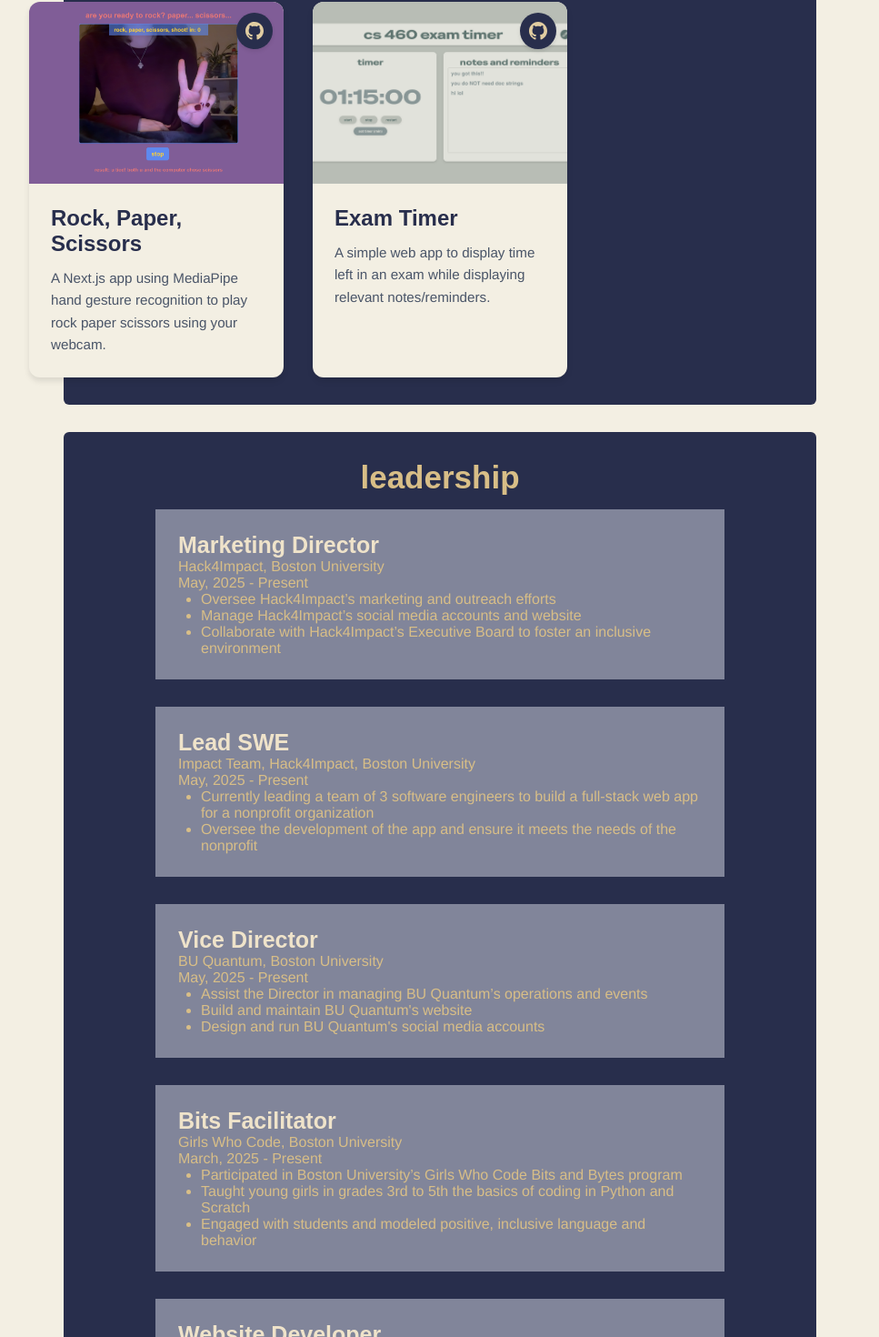
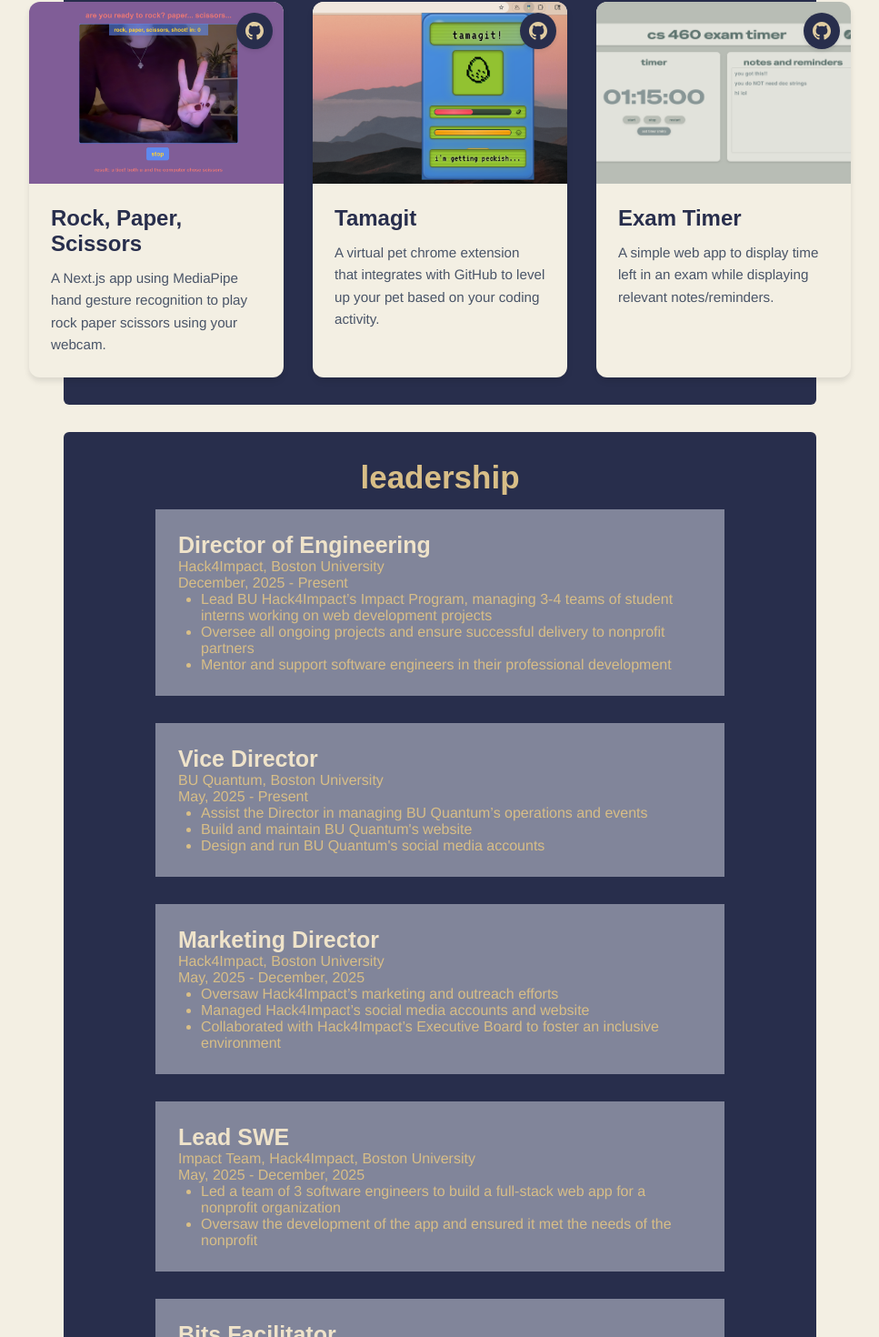
Before and after one commit to nicolajack/portfolio, a React (Vite) app in the folder frontend/: page / in a window 1280 px wide. Shown: the part 2077-3547 px from the top of the page at 91% size, without its empty margins (156-1123 px from the left). Built offline with nearby package versions, Linux system fonts and the light colour scheme; no server answers; a web font is replaced by a local one.

Commit message:
updates!

```diff
--- a/frontend/src/App.css
+++ b/frontend/src/App.css
@@ -323,3 +323,7 @@
 body.dark-mode #mouseGradient {
   background: #D8BE87;
 }
+
+body.dark-mode #exp h3 {
+  color: #D8BE87;
+}
--- a/frontend/src/App.jsx
+++ b/frontend/src/App.jsx
@@ -15,6 +15,7 @@
 import portfolioImg from './assets/woahhmeta.png';
 import rpsImg from './assets/rpspreview.png';
 import examTimerImg from './assets/examTimerPreview.png'
+import tamagitImg from './assets/tamagitPreview.png'
 import { Analytics } from '@vercel/analytics/react';
 
 function App() {
@@ -98,6 +99,13 @@
                         image={rpsImg}
                     />
                     <Projects
+                        name="Tamagit"
+                        description="A virtual pet chrome extension that integrates with GitHub to level up your pet based on your coding activity."
+                        github="https://github.com/nicolajack/tamagit"
+                        deployLink="https://github.com/nicolajack/tamagit"
+                        image={tamagitImg}
+                    />
+                    <Projects
                         name="Exam Timer"
                         description="A simple web app to display time left in an exam while displaying relevant notes/reminders."
                         github="https://github.com/nicolajack/examTimer"
@@ -110,16 +118,10 @@
             <div id="exp">
                 <h2>leadership</h2>
                 <Experiences
-                    title="Marketing Director"
+                    title="Director of Engineering"
                     info="Hack4Impact, Boston University"
-                    dates="May, 2025 - Present"
-                    bullets={["Oversee Hack4Impact’s marketing and outreach efforts", "Manage Hack4Impact’s social media accounts and website", "Collaborate with Hack4Impact’s Executive Board to foster an inclusive environment"]}>
-                </Experiences>
-                <Experiences
-                    title="Lead SWE"
-                    info="Impact Team, Hack4Impact, Boston University"
-                    dates="May, 2025 - Present"
-                    bullets={["Currently leading a team of 3 software engineers to build a full-stack web app for a nonprofit organization", "Oversee the development of the app and ensure it meets the needs of the nonprofit"]}>
+                    dates="December, 2025 - Present"
+                    bullets={["Lead BU Hack4Impact’s Impact Program, managing 3-4 teams of student interns working on web development projects", "Oversee all ongoing projects and ensure successful delivery to nonprofit partners", "Mentor and support software engineers in their professional development"]}>
                 </Experiences>
                 <Experiences
                     title="Vice Director"
@@ -128,15 +130,27 @@
                     bullets={["Assist the Director in managing BU Quantum’s operations and events", "Build and maintain BU Quantum's website", "Design and run BU Quantum's social media accounts"]}>
                 </Experiences>
                 <Experiences
+                    title="Marketing Director"
+                    info="Hack4Impact, Boston University"
+                    dates="May, 2025 - December, 2025"
+                    bullets={["Oversaw Hack4Impact’s marketing and outreach efforts", "Managed Hack4Impact’s social media accounts and website", "Collaborated with Hack4Impact’s Executive Board to foster an inclusive environment"]}>
+                </Experiences>
+                <Experiences
+                    title="Lead SWE"
+                    info="Impact Team, Hack4Impact, Boston University"
+                    dates="May, 2025 - December, 2025"
+                    bullets={["Led a team of 3 software engineers to build a full-stack web app for a nonprofit organization", "Oversaw the development of the app and ensured it met the needs of the nonprofit"]}>
+                </Experiences>
+                <Experiences
                     title="Bits Facilitator"
                     info="Girls Who Code, Boston University"
-                    dates="March, 2025 - Present"
+                    dates="March, 2025 - December, 2025"
                     bullets={["Participated in Boston University’s Girls Who Code Bits and Bytes program", "Taught young girls in grades 3rd to 5th the basics of coding in Python and Scratch", "Engaged with students and modeled positive, inclusive language and behavior"]}>
                 </Experiences>
                 <Experiences
                     title="Website Developer"
                     info="Pinky Toe Paper, Boston University"
-                    dates="March, 2025 - Present"
+                    dates="March, 2025 - December, 2025"
                     bullets={["Co-Website Developer for Boston University’s intersectional-feminist satire publication, Pinky Toe Paper", "Handle front-end website development tasks", "Collaborate with Pinky Toe’s Executive Board to foster an inclusive publication"]}>
                 </Experiences>
             </div>
@@ -154,7 +168,7 @@
                 <Experiences
                     title="Fitness Attendant"
                     info="FitRec, Boston, MA"
-                    dates="January, 2024 - Present"
+                    dates="January, 2024 - September, 2025"
                     bullets={["Built relationships with clients to ensure their satisfaction with services provided.",
                     "Enforced rules and regulations and maintained safety and order by monitoring patrons' facility use.",
                     "Promoted healthy spirit, mind, and body philosophy."]}>
@@ -162,7 +176,7 @@
                 <Experiences
                     title="Shift Leader"
                     info="Three Sisters, Providence, RI"
-                    dates="June, 2021 - Ocotober, 2023"
+                    dates="June, 2021 - October, 2023"
                     bullets={["Trained new employees in job duties, safety procedures, and company policies.",
                     "Provided excellent customer service and developed strong relationships with customers.",
                     "Held team members accountable during shift by effectively coaching to improve performance."]}>
@@ -171,7 +185,7 @@
                     title="Student"
                     info="Boston University, Boston, MA"
                     dates="January, 2024 - May, 2027"
-                    bullets={["Currently pursuing a BA in Computer Science.", "3.98 GPA", "Member of Girls Who Code, Women in Computer Science, Hack4Impact and Forge Design Labs.", "Prominent coursework: Intro to Computer Science 1, Intro to Computer Science 2, Computer Systems, Combinatorics, and Linear Algebra."]}>
+                    bullets={["Currently pursuing a BA in Computer Science.", "3.98 GPA", "Member of Girls Who Code, Women in Computer Science, Hack4Impact and Forge Design Labs.", "Prominent coursework: Intro to CS 1, Intro to CS 2, Computer Systems, Combinatorics, Linear Algebra, Geometric Algorithms, Probability in Computing, Analysis of Algorithms."]}>
                 </Experiences>
             </div>
 
```
Also changed, not shown: frontend/src/assets/tamagitPreview.png (added).
